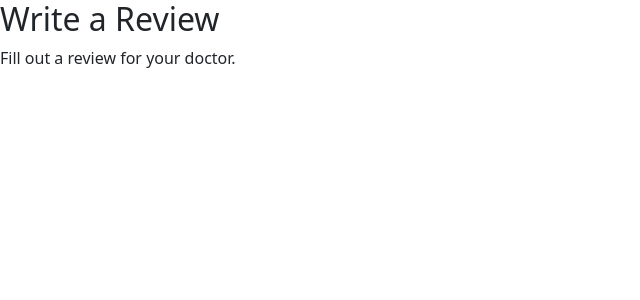
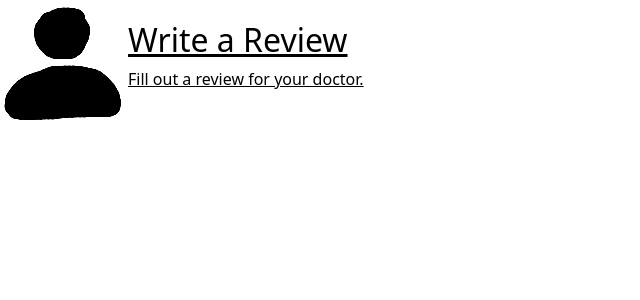
Before and after one commit to Chris8115/CS490-Group-1-Frontend, a React (Create React App) app in the folder client/: page /testing in a window 1280 px wide. Shown: the top 300 px of the page, without its empty margins (0-640 px from the left). Built offline with nearby package versions, Linux system fonts and the light colour scheme.

Commit message:
Added textures

```diff
--- a/client/src/app/routes/Testing.js
+++ b/client/src/app/routes/Testing.js
@@ -3,7 +3,7 @@ import DashboardItem from "../../components/DashboardItem";
 
 function Testing() {
     return <>
-        <DashboardItem itemName="Write a Review" itemDescription="Fill out a review for your doctor."/>
+        <DashboardItem itemName="Write a Review" itemDescription="Fill out a review for your doctor." href="/patient/review" />
     </>
 }
 
--- /dev/null
+++ b/client/src/components/DashboardItem.css
@@ -0,0 +1,8 @@
+a {
+    color:black;
+    text-decoration: none;
+}
+
+a:hover {
+    text-decoration: underline;
+}
--- a/client/src/components/DashboardItem.js
+++ b/client/src/components/DashboardItem.js
@@ -1,10 +1,18 @@
+import './DashboardItem.css'
+
 function DashboardItem(props) {
     return <>
+    <a href={props.href}>
+        <div style = {{ display: 'flex', flexDirection: "row", alignContent: "flex-start"}}>
+            <img src={  require( '../assets/DashboardTestIcon.png' )    } />
 
-        <div style={{ display: 'flex', flexDirection: "column", alignContent: "flex-start" }}>
-            <h2>{props.itemName}</h2>
-            <p>{props.itemDescription}</p>
+            <div style={{ display: 'flex', flexDirection: "column", justifyContent: "center" }}>
+                <h2>{props.itemName}</h2>
+                <p>{props.itemDescription}</p>
+            </div>
+
         </div>
+    </a>
 
     </>
 }
```
Also changed, not shown: client/src/assets/DashboardTestIcon.png (added), 1 other file (tests, documents, lock files or other folders).
